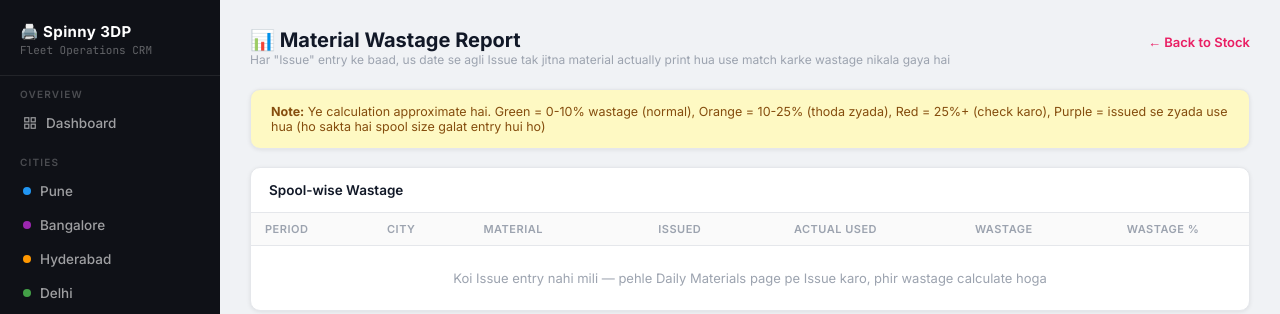
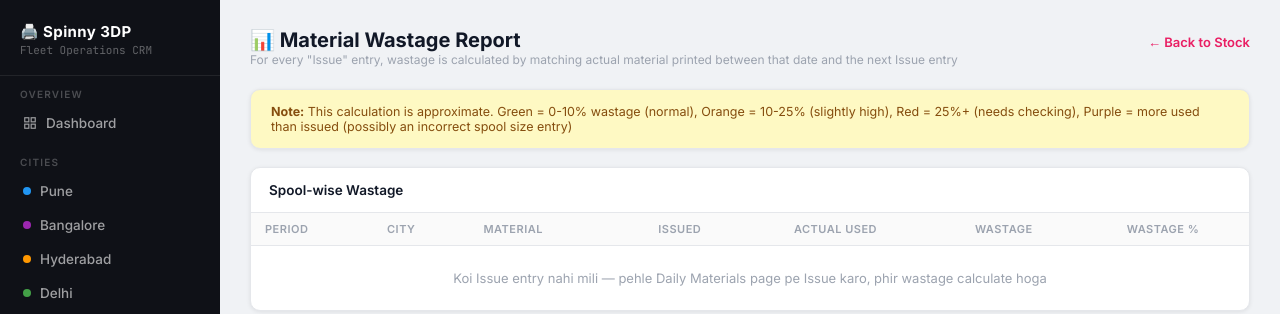
Before and after one commit to vishal15-ops/spinny-3dp-crm, a Flask app: page /wastage in a window 1280 px wide. Shown: the top 314 px of the page. Run offline with Flask 3, Linux system fonts and the light colour scheme; data comes from the database, SQL or seed files in the repository; data that the repository does not hold is empty.

Commit message:
Update wastage.html

```diff
--- a/templates/wastage.html
+++ b/templates/wastage.html
@@ -4,14 +4,14 @@
 <div class="page-header">
   <div>
     <div class="page-title">📊 Material Wastage Report</div>
-    <div class="page-meta">Har "Issue" entry ke baad, us date se agli Issue tak jitna material actually print hua use match karke wastage nikala gaya hai</div>
+    <div class="page-meta">For every "Issue" entry, wastage is calculated by matching actual material printed between that date and the next Issue entry</div>
   </div>
   <a href="/stock" style="text-decoration:none;font-size:13px;color:#e91e63;font-weight:600">← Back to Stock</a>
 </div>
 
 <div class="table-card" style="padding:14px 20px;margin-bottom:18px;background:#fef9c3">
   <div style="font-size:12.5px;color:#854d0e">
-    <b>Note:</b> Ye calculation approximate hai. Green = 0-10% wastage (normal), Orange = 10-25% (thoda zyada), Red = 25%+ (check karo), Purple = issued se zyada use hua (ho sakta hai spool size galat entry hui ho)
+    <b>Note:</b> This calculation is approximate. Green = 0-10% wastage (normal), Orange = 10-25% (slightly high), Red = 25%+ (needs checking), Purple = more used than issued (possibly an incorrect spool size entry)
   </div>
 </div>
 
```
